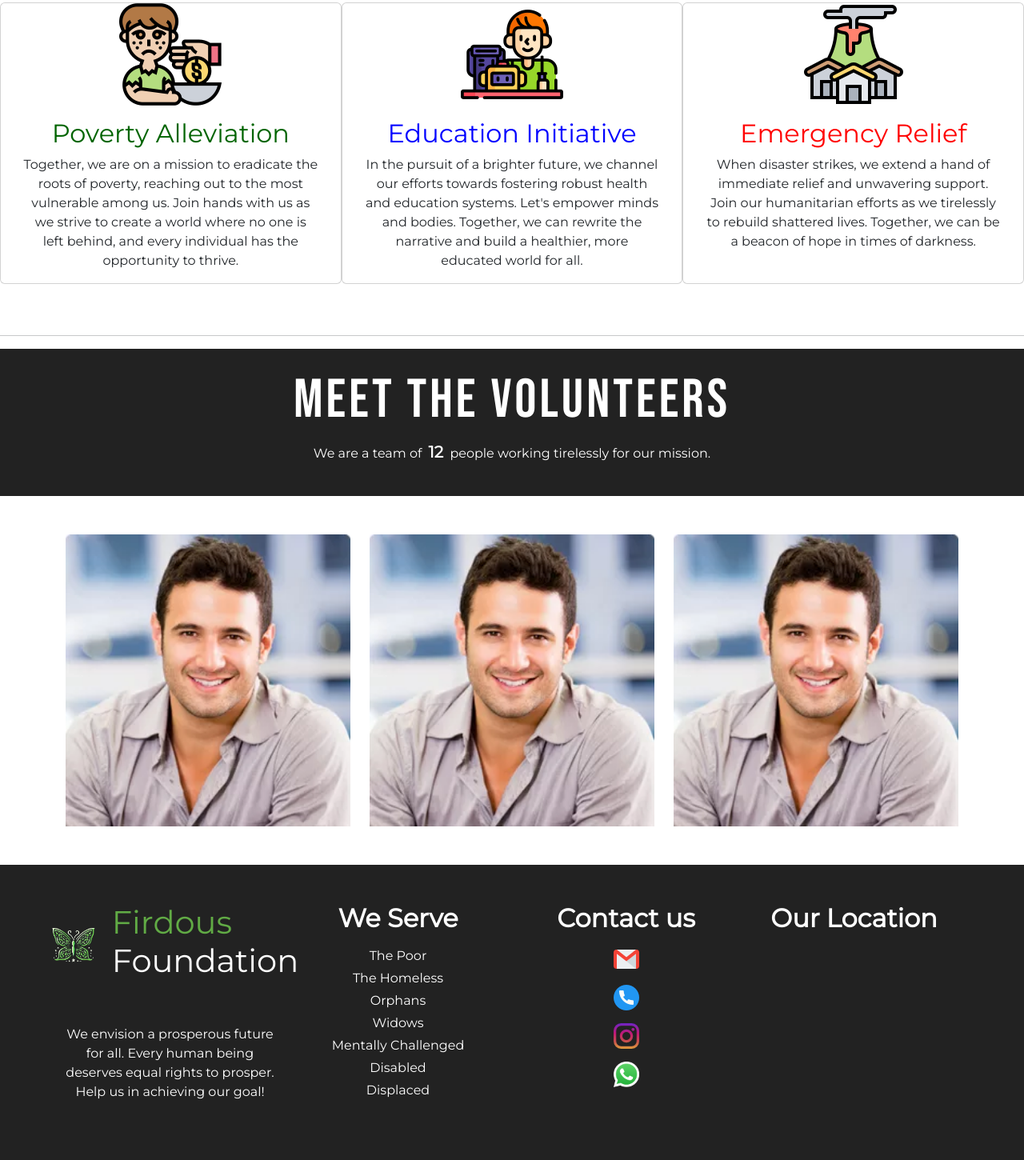
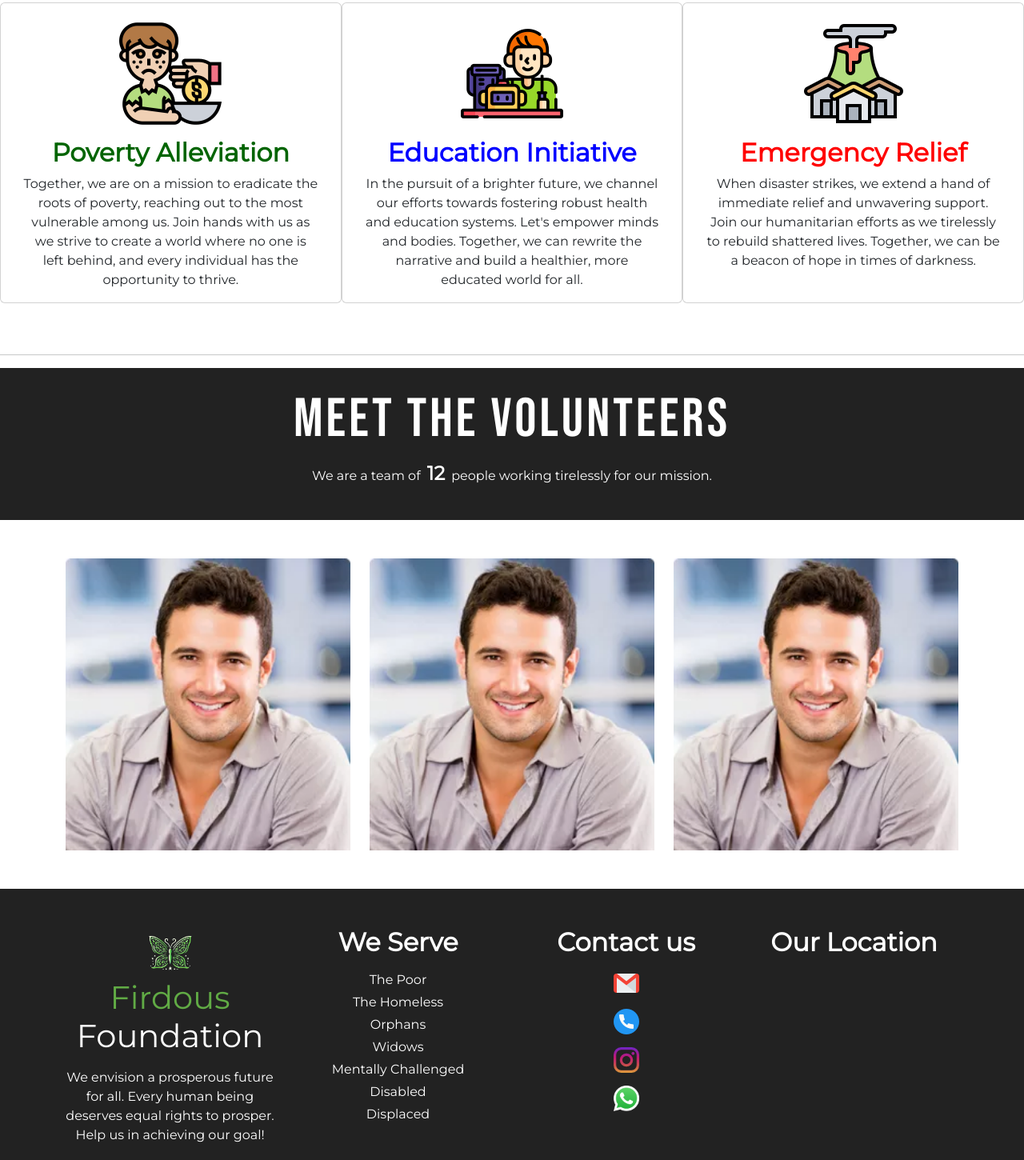
Before and after one commit to Limeider/firdous_foundation, a plain HTML site: page index.html in a window 1280 px wide. Shown: the part 1406-2856 px from the top of the page at 80% size. Drawn offline with Linux system fonts and the light colour scheme; grey boxes are pictures that could not be loaded.

Commit message:
Add files via upload

```diff
--- a/index.html
+++ b/index.html
@@ -84,9 +84,9 @@
             </div>
             <div class="card-deck row row-cols-1 row-cols-lg-3 mt-5 pb-5 mx-0">
                 <div class="card">
-                    <img class="mx-auto" src="./images/poverty.png" alt="poverty image" height="128" width="128">
+                    <img class="mx-auto mt-4" src="./images/poverty.png" alt="poverty image" height="128" width="128">
                     <div class="card-body text-center">
-                        <h2 class="card-title custom-color-darkgreen">Poverty Alleviation</h2>
+                        <h2 class="card-title custom-color-darkgreen fw-semibold">Poverty Alleviation</h2>
                         <p class="card-text">Together, we are on a mission to eradicate the roots of poverty, reaching
                             out to the most vulnerable among us. Join hands
                             with us as we strive to create a world where no one is left behind, and every individual has
@@ -94,9 +94,9 @@
                     </div>
                 </div>
                 <div class="card">
-                    <img class="mx-auto" src="./images/education.png" alt="education image" height="128" width="128">
+                    <img class="mx-auto mt-4" src="./images/education.png" alt="education image" height="128" width="128">
                     <div class="card-body text-center">
-                        <h2 class="card-title custom-color-blue">Education Initiative</h2>
+                        <h2 class="card-title custom-color-blue fw-semibold">Education Initiative</h2>
                         <p class="card-text">In the pursuit of a brighter future, we channel our efforts towards
                             fostering robust health and education systems. Let's
                             empower minds and bodies. Together, we can
@@ -104,9 +104,9 @@
                     </div>
                 </div>
                 <div class="card">
-                    <img class="mx-auto" src="./images/natural-disaster.png" alt="..." height="128" width="128">
+                    <img class="mx-auto mt-4" src="./images/natural-disaster.png" alt="..." height="128" width="128">
                     <div class="card-body text-center">
-                        <h2 class="card-title custom-color-red">Emergency Relief</h2>
+                        <h2 class="card-title custom-color-red fw-semibold">Emergency Relief</h2>
                         <p class="card-text">When disaster strikes, we extend a hand
                             of immediate relief and unwavering support. Join our humanitarian
                             efforts as we tirelessly to rebuild shattered
@@ -120,7 +120,7 @@
         <section class="volunteers" id="about-us">
             <div class="text-center mb-5 py-4 px-2 custom-bg-lightblack custom-color-white">
                 <h2 class="custom-font-xl bebas-neue-font heading-letter-spacing ">Meet the Volunteers</h2>
-                <p>We are a team of <strong class="fs-5 mx-1">12</strong> people working tirelessly for our mission.</p>
+                <p>We are a team of <strong class="fs-4 mx-1">12</strong> people working tirelessly for our mission.</p>
             </div>
             <div class="container">
                 <div class="row row-cols-1 row-cols-lg-3">
@@ -135,9 +135,9 @@
         <div class="container">
             <div class="row row-cols-1 row-cols-md-2 row-cols-lg-4 text-center">
                 <div class="container mb-5">
-                    <div class="container mb-sm-5 d-flex justify-content-center align-items-center">
+                    <div class="container mb-sm-2 d-flex flex-column justify-content-center align-items-center">
                         <img src="./images/logo.png" alt="NGO logo" width="80" height="64">
-                        <h1 class="ms-lg-2 custom-color-white text-start"><span class="custom-color-green">Firdous
+                        <h1 class="custom-color-white"><span class="custom-color-green">Firdous
                             </span>Foundation</h1>
                     </div>
                     <p class="custom-color-white">We envision a prosperous future for all. Every human being deserves
@@ -175,7 +175,7 @@
                 </div>
             </div>
         </div>
-        <div class="d-flex justify-content-between align-items-center bg-black mt-4 py-2 px-1 px-md-3">
+        <div class="d-flex justify-content-between align-items-center bg-black mt-4 py-3 px-1 px-md-3">
             <p class="custom-color-white my-auto text-break">© 2024 Firdous Foundation.</p>
             <a href="./credits.html" target="_blank" class="text-decoration-none custom-color-white">Credits</a>
         </div>
```
